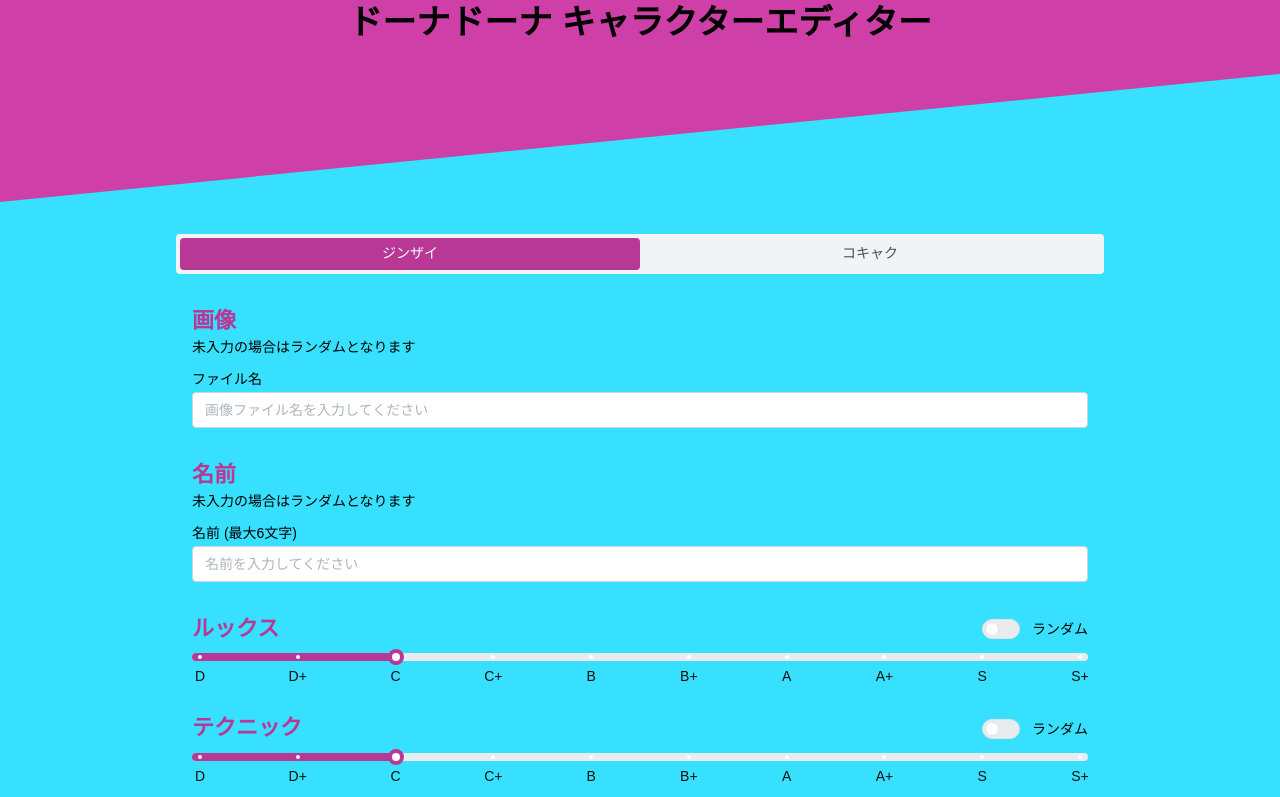
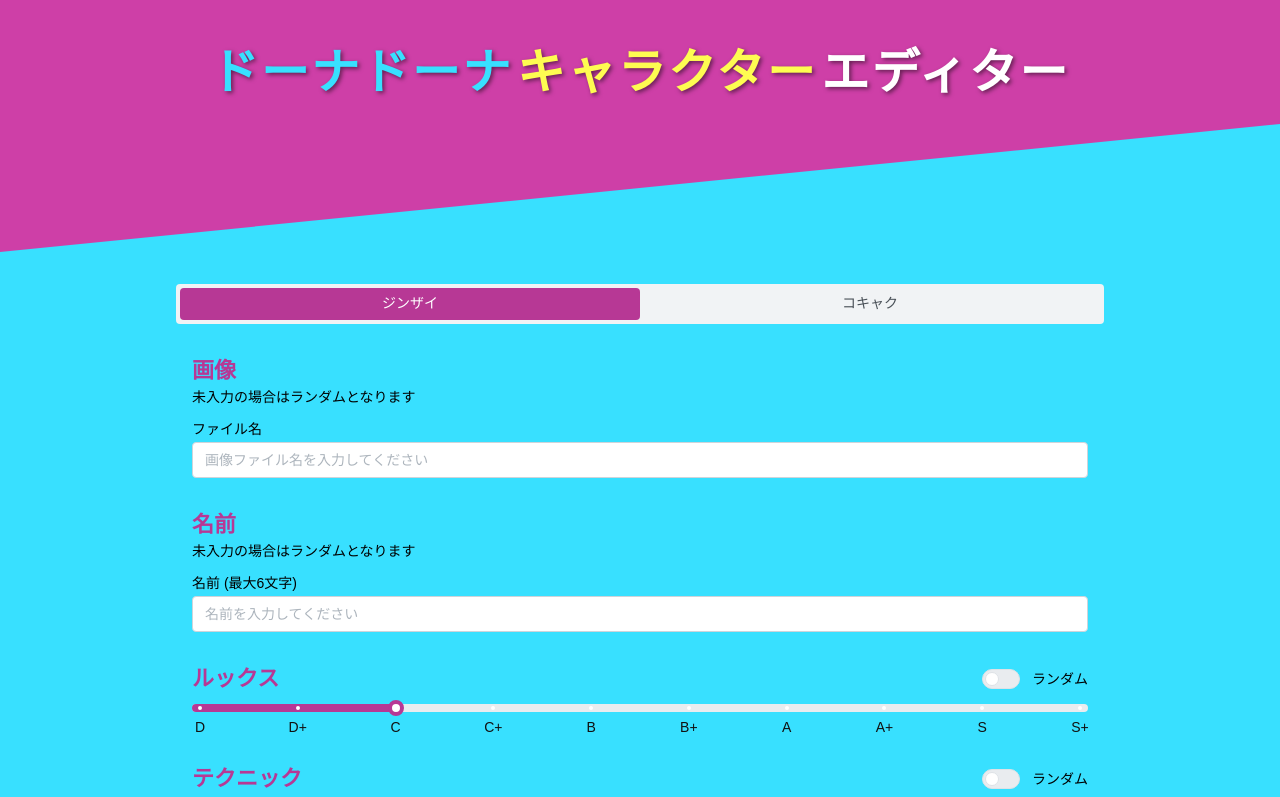
Before and after one commit to darkeroticism/dark-game-character-editor, a React (Vite) app: page / in a window 1280 px wide. Shown: the top 797 px of the page. Built offline with nearby package versions, Linux system fonts and the light colour scheme.

Commit message:
💄 タイトルをちょっと派手に

```diff
--- a/src/App.tsx
+++ b/src/App.tsx
@@ -7,8 +7,45 @@
     <div className="App">
       <SlantedBackground type="header">
         <header>
-          <Title order={1} ta="center" mb="lg">
-            ドーナドーナ キャラクターエディター
+          <Title
+            order={1}
+            ta="center"
+            mt="xl"
+            mb="lg"
+            style={{
+              fontSize: '3rem',
+              fontWeight: 800,
+              letterSpacing: '0.05em',
+              transform: 'translateY(10px)',
+            }}
+          >
+            <span
+              style={{
+                color: 'var(--mantine-color-cyan-5)',
+                textShadow: '2px 2px 4px rgba(0, 0, 0, 0.5)',
+                padding: '0 2px',
+              }}
+            >
+              ドーナドーナ
+            </span>
+            <span
+              style={{
+                color: 'var(--mantine-color-yellow-5)',
+                textShadow: '2px 2px 4px rgba(0, 0, 0, 0.5)',
+                padding: '0 2px',
+              }}
+            >
+              キャラクター
+            </span>
+            <span
+              style={{
+                color: 'white',
+                textShadow: '2px 2px 4px rgba(0, 0, 0, 0.5)',
+                padding: '0 2px',
+              }}
+            >
+              エディター
+            </span>
           </Title>
         </header>
       </SlantedBackground>
```
